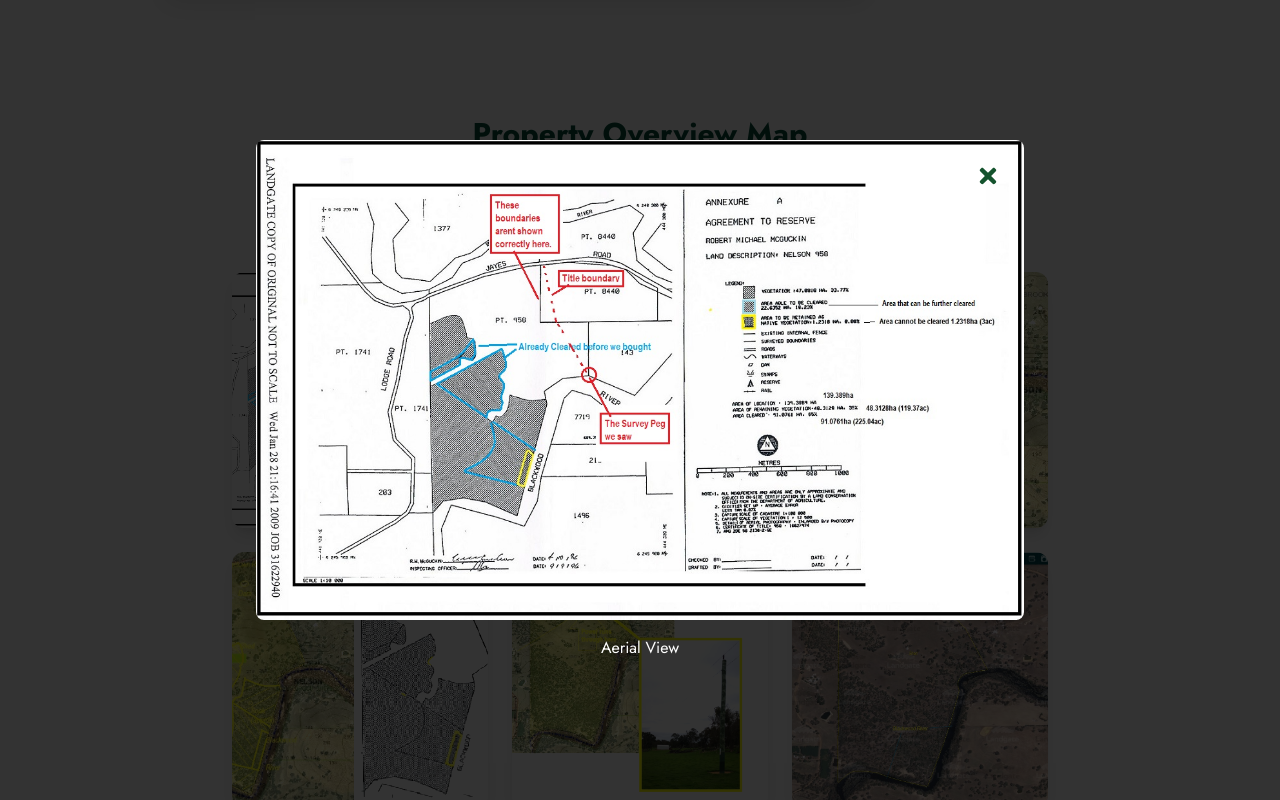
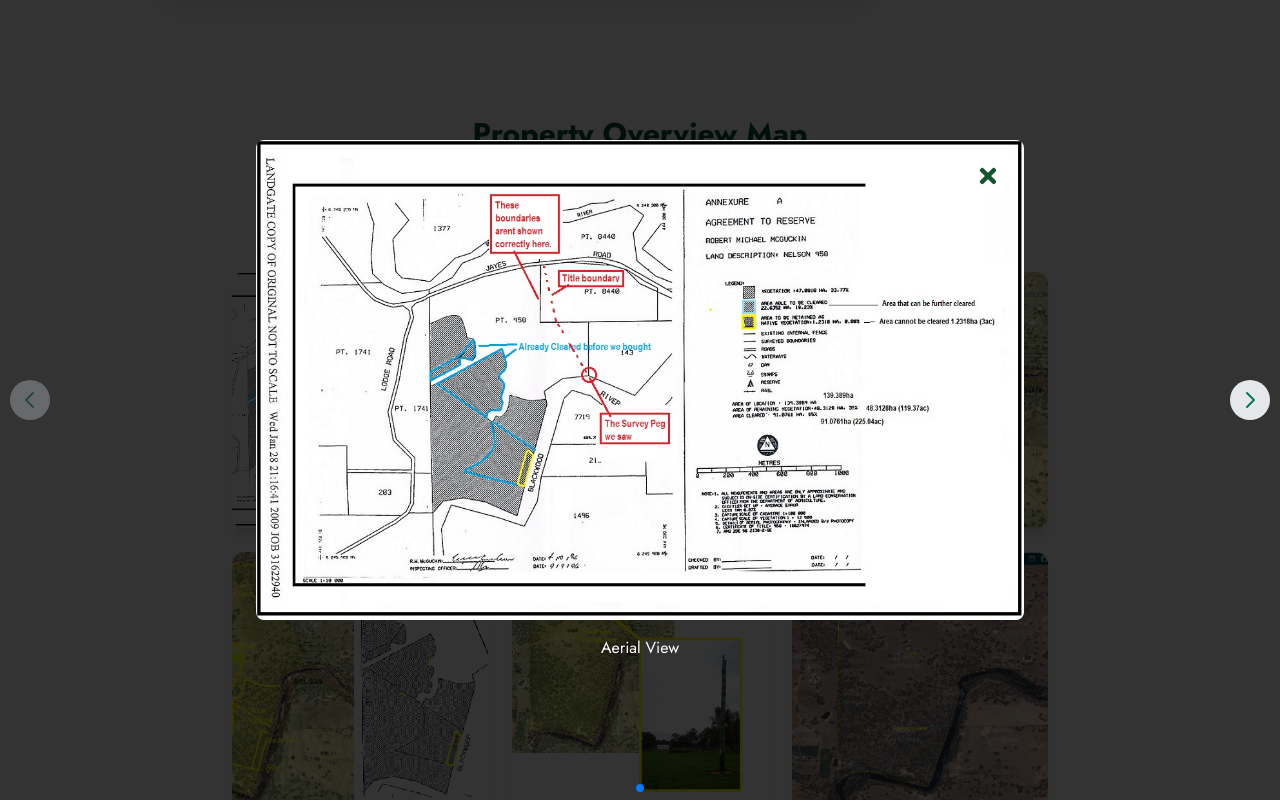
Before and after one commit to khang31102001/bds, a React (Vite) app: page / in a window 1280 px wide. Both pictures are taken after a click on the element 360 px from the left and 2858 px from the top of the page. Shown: the part 2458-3258 px from the top of the page. Built offline with nearby package versions, Linux system fonts and the light colour scheme.

Commit message:
update new

```diff
--- a/src/components/GalleryAndVideo.tsx
+++ b/src/components/GalleryAndVideo.tsx
@@ -583,7 +583,11 @@ const GalleryAndVideo = () => {
                     <svg width={24} height={24} fill="none" stroke="currentColor" strokeWidth={2}><path strokeLinecap="round" strokeLinejoin="round" d="M9 5l7 7-7 7"/></svg>
                     </button>
                 </div>
-              <div className="swiper-pagination"></div>
+              <div className="swiper-pagination">
+                  <span className="swiper-pagination-bullet swiper-pagination-bullet-active"></span>
+                  <span className="swiper-pagination-bullet"></span>
+                  ...
+              </div>
             </Swiper>
           </motion.div>
         )}
--- a/src/components/OverViewPropertyMap.tsx
+++ b/src/components/OverViewPropertyMap.tsx
@@ -1,6 +1,12 @@
 import { useState } from 'react';
 import { LandGatePlan } from '../constants/images';
 import { FaTimes } from 'react-icons/fa';
+import { Swiper, SwiperSlide } from 'swiper/react';
+import { Pagination, Navigation } from 'swiper/modules';
+import type { Swiper as SwiperType } from 'swiper';
+import 'swiper/css';
+import 'swiper/css/navigation';
+import 'swiper/css/pagination';
 
 
 const images = [
@@ -42,16 +48,65 @@ const PropertyOverviewMap = () => {
 
       {selectedImage !== null && (
         <div className="fixed inset-0 bg-black bg-opacity-80 flex items-center justify-center z-50">
+          <Swiper
+            modules={[Pagination, Navigation]}
+            pagination={{
+              clickable: true,
+              el: '.swiper-pagination',
+              dynamicBullets: true,
+            }}
+            navigation={{
+              nextEl: '.custom-button-next',
+              prevEl: '.custom-button-prev',
+            }}
+            centeredSlides={true}
+            initialSlide={selectedImage}
+            onSlideChange={(swiper: SwiperType) => setSelectedImage(swiper.activeIndex)}
+            className='w-full h-full'
+          >
+            {images.map((img, idx) => (
+              <SwiperSlide key={idx} className=' flex justify-center items-center'>
+
+                <div className='flex items-center justify-center w-full h-full'>
                   <div className="relative max-w-3xl w-full mx-4">
                     <button
-                className="absolute top-3 right-3 md:top-4 md:right-4 text-green-900 p-2 rounded-full hover:bg-white/10 transition-colors z-[102]"
+                      className="absolute top-3 right-3 md:top-4 md:right-4 bg-white text-green-900 p-2 rounded-full hover:bg-white/40 transition-colors z-[102]"
                       onClick={() => setSelectedImage(null)}
                     >
                       <FaTimes size={20} className="md:w-6 md:h-6" />
                     </button>
-            <img src={images[selectedImage].src} alt={images[selectedImage].alt} className="w-full max-h-[90vh]  object-contain rounded-lg" />
-            <p className="mt-4 text-white text-center">{images[selectedImage].alt}</p>
+                    <img src={img.src} alt={img.alt} className="w-full max-h-[80vh] object-contain rounded-lg" />
+                    <p className="mt-4 text-white text-center">{img.alt}</p>
                   </div>
+                </div>
+
+              </SwiperSlide>
+            ))}
+            <div>
+              <button
+                className={`custom-button-prev absolute left-2 top-1/2 -translate-y-1/2
+                              ${selectedImage === 0 ? 'bg-gray-200 opacity-30 cursor-not-allowed' : 'bg-slate-200 opacity-100'}
+                              hover:bg-gray-400 text-emerald-700 hover:text-white rounded-full p-2`}
+                onClick={() => { }}
+              >
+                <svg width={24} height={24} fill="none" stroke="currentColor" strokeWidth={2}><path strokeLinecap="round" strokeLinejoin="round" d="M15 19l-7-7 7-7" /></svg>
+              </button>
+              <button
+                className={`custom-button-next absolute right-2 top-1/2 -translate-y-1/2
+                              ${selectedImage === images.length - 1 ? 'bg-gray-200 opacity-30 ' : 'bg-gray-200 opacity-100'}
+                              hover:bg-gray-400 text-emerald-700 hover:text-white rounded-full p-2`}
+                onClick={() => { }}
+              >
+                <svg width={24} height={24} fill="none" stroke="currentColor" strokeWidth={2}><path strokeLinecap="round" strokeLinejoin="round" d="M9 5l7 7-7 7" /></svg>
+              </button>
+            </div>
+            <div className="swiper-pagination">
+              <span className="swiper-pagination-bullet swiper-pagination-bullet-active"></span>
+              <span className="swiper-pagination-bullet hover:swiper-pagination-bullet"></span>
+              ...
+            </div>
+          </Swiper>
+
         </div>
       )}
     </section>
--- a/src/index.css
+++ b/src/index.css
@@ -60,6 +60,7 @@ h5,
 h6 {
   overflow-wrap: break-word;
 }
+
 
 
 section {
--- a/src/styles/swiper.css
+++ b/src/styles/swiper.css
@@ -25,7 +25,7 @@
   border-radius: 10px;
   padding-left: 14px;
   padding-right: 14px;
-background: #064e3b; /* emerald-800 */
+  background: #064e3b; /* emerald-800 */
   opacity: 1;
   transform: scale(1.2);
 }
```
Lines whose indentation alone changed are shown as unchanged.
